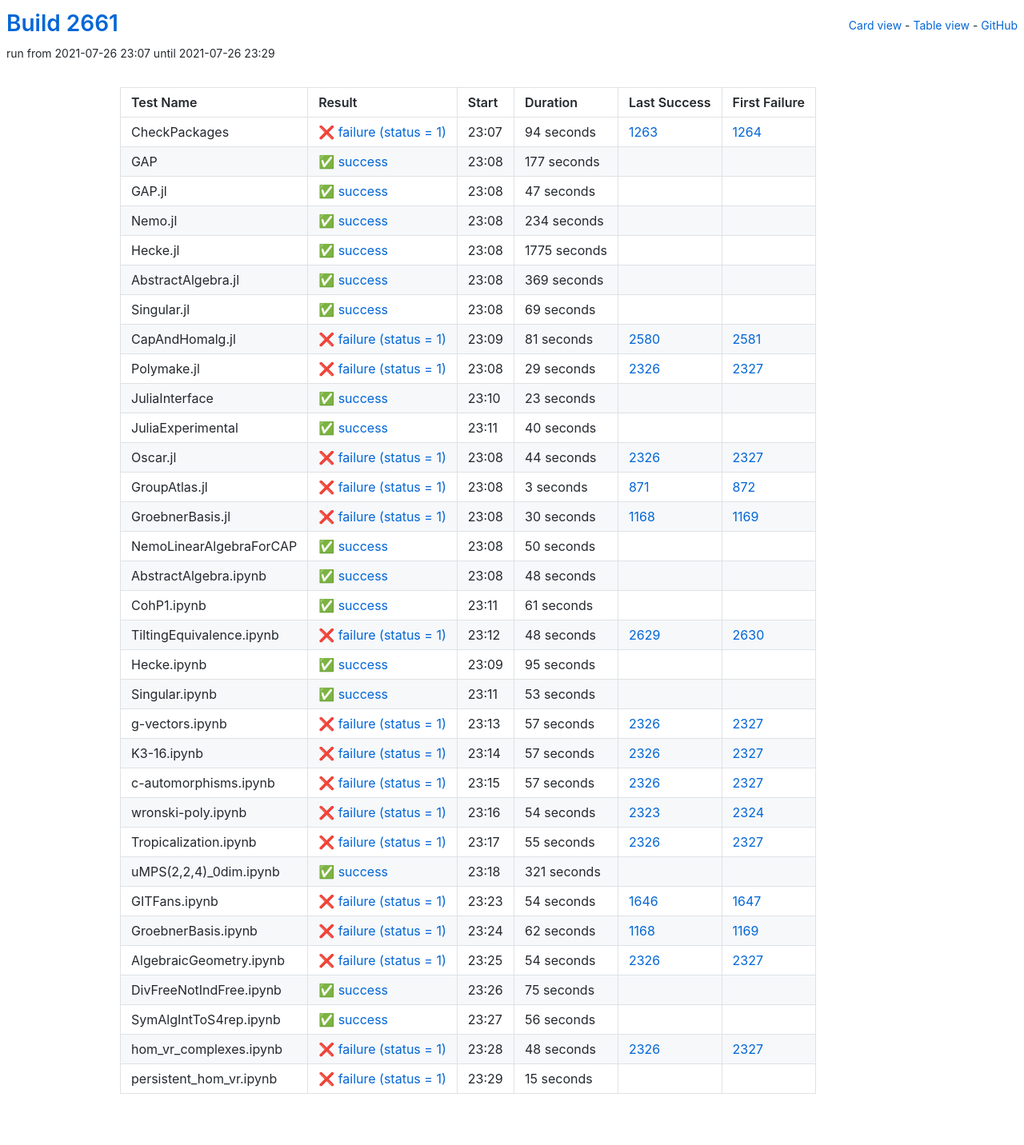
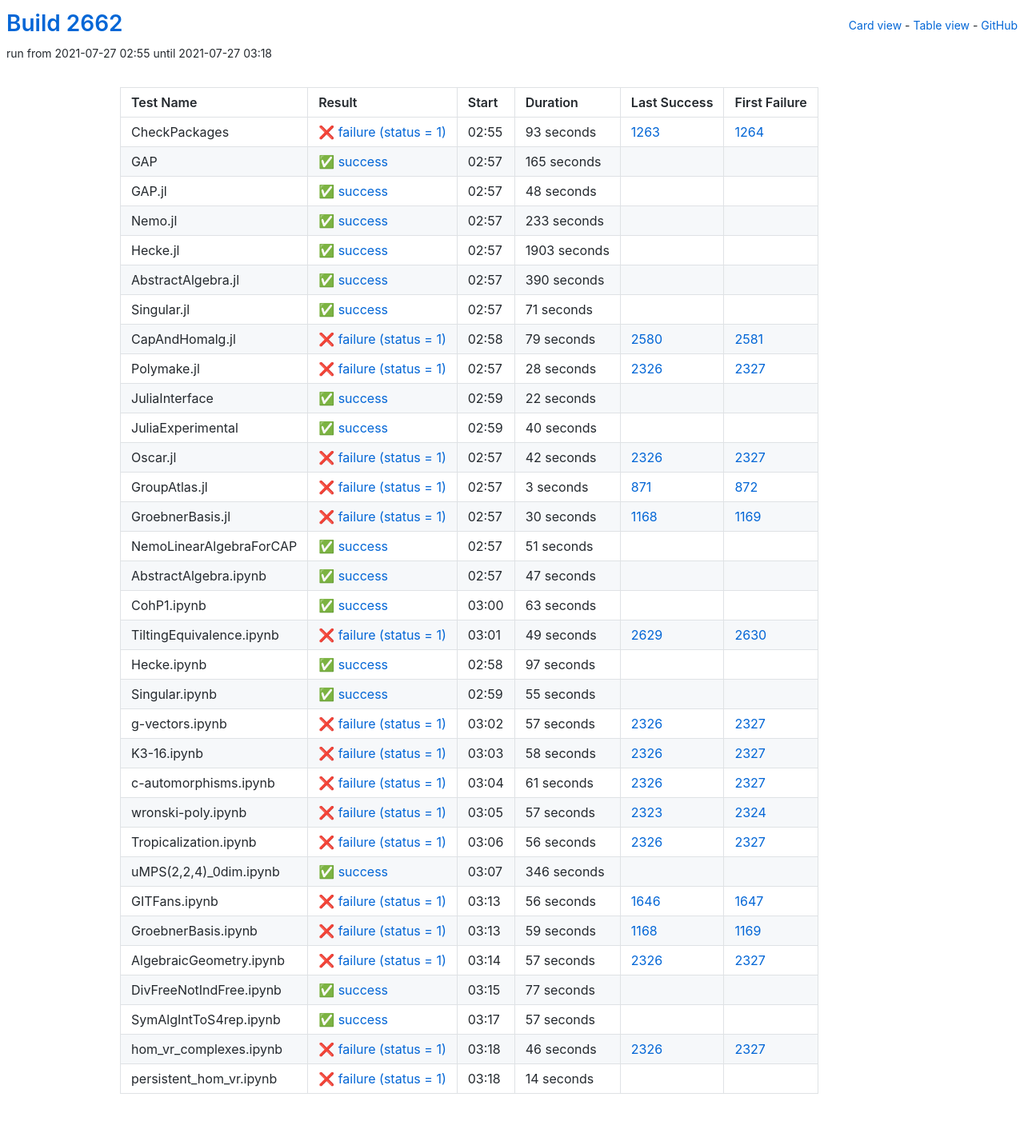
Before and after one commit to oscar-system/oscar-ci-status-stable, a Jekyll site: the page built from table.html, in a window 1280 px wide. Shown: the whole page at 80% size. Built offline with Jekyll 4.4.1, drawn with Linux system fonts in a browser that asks for light colours.

Commit message:
Build #2662

```diff
--- a/_data/ci.yml
+++ b/_data/ci.yml
@@ -1,6 +1,6 @@
 ---
-build: 2661
-build_url: https://oscarci.mathematik.uni-kl.de/job/oscar-stable/2661/
+build: 2662
+build_url: https://oscarci.mathematik.uni-kl.de/job/oscar-stable/2662/
 job: oscar-stable
 organization: oscar-system
 repo: oscar-ci-status-stable
@@ -8,128 +8,128 @@ repourl: https://github.com/oscar-system/oscar-ci-status-stable
 tests:
 - name: CheckPackages
   id: checkpackages
-  log: https://oscarci.mathematik.uni-kl.de/job/oscar-stable/2661/artifact/logs/build-2661/CheckPackages.log
-  start: 2021-07-26 23:07
+  log: https://oscarci.mathematik.uni-kl.de/job/oscar-stable/2662/artifact/logs/build-2662/CheckPackages.log
+  start: 2021-07-27 02:55
   success: false
   exitcode: 1
   status: failure
-  duration: 94
+  duration: 93
   last_success: 1263
   last_success_url: https://oscarci.mathematik.uni-kl.de/job/oscar-stable/1263/
   first_failure: 1264
   first_failure_url: https://oscarci.mathematik.uni-kl.de/job/oscar-stable/1264/
 - name: GAP
   id: gap
-  log: https://oscarci.mathematik.uni-kl.de/job/oscar-stable/2661/artifact/logs/build-2661/GAP.log
-  start: 2021-07-26 23:08
+  log: https://oscarci.mathematik.uni-kl.de/job/oscar-stable/2662/artifact/logs/build-2662/GAP.log
+  start: 2021-07-27 02:57
   success: true
   exitcode: 0
   status: success
-  duration: 177
+  duration: 165
   last_success: false
   last_success_url:
   first_failure: false
   first_failure_url:
 - name: GAP.jl
   id: gap-jl
-  log: https://oscarci.mathematik.uni-kl.de/job/oscar-stable/2661/artifact/logs/build-2661/GAP.jl.log
-  start: 2021-07-26 23:08
+  log: https://oscarci.mathematik.uni-kl.de/job/oscar-stable/2662/artifact/logs/build-2662/GAP.jl.log
+  start: 2021-07-27 02:57
   success: true
   exitcode: 0
   status: success
-  duration: 47
+  duration: 48
   last_success: false
   last_success_url:
   first_failure: false
   first_failure_url:
 - name: Nemo.jl
   id: nemo-jl
-  log: https://oscarci.mathematik.uni-kl.de/job/oscar-stable/2661/artifact/logs/build-2661/Nemo.jl.log
-  start: 2021-07-26 23:08
+  log: https://oscarci.mathematik.uni-kl.de/job/oscar-stable/2662/artifact/logs/build-2662/Nemo.jl.log
+  start: 2021-07-27 02:57
   success: true
   exitcode: 0
   status: success
-  duration: 234
+  duration: 233
   last_success: false
   last_success_url:
   first_failure: false
   first_failure_url:
 - name: Hecke.jl
   id: hecke-jl
-  log: https://oscarci.mathematik.uni-kl.de/job/oscar-stable/2661/artifact/logs/build-2661/Hecke.jl.log
-  start: 2021-07-26 23:08
+  log: https://oscarci.mathematik.uni-kl.de/job/oscar-stable/2662/artifact/logs/build-2662/Hecke.jl.log
+  start: 2021-07-27 02:57
   success: true
   exitcode: 0
   status: success
-  duration: 1775
+  duration: 1903
   last_success: false
   last_success_url:
   first_failure: false
   first_failure_url:
 - name: AbstractAlgebra.jl
   id: abstractalgebra-jl
-  log: https://oscarci.mathematik.uni-kl.de/job/oscar-stable/2661/artifact/logs/build-2661/AbstractAlgebra.jl.log
-  start: 2021-07-26 23:08
+  log: https://oscarci.mathematik.uni-kl.de/job/oscar-stable/2662/artifact/logs/build-2662/AbstractAlgebra.jl.log
+  start: 2021-07-27 02:57
   success: true
   exitcode: 0
   status: success
-  duration: 369
+  duration: 390
   last_success: false
   last_success_url:
   first_failure: false
   first_failure_url:
 - name: Singular.jl
   id: singular-jl
-  log: https://oscarci.mathematik.uni-kl.de/job/oscar-stable/2661/artifact/logs/build-2661/Singular.jl.log
-  start: 2021-07-26 23:08
+  log: https://oscarci.mathematik.uni-kl.de/job/oscar-stable/2662/artifact/logs/build-2662/Singular.jl.log
+  start: 2021-07-27 02:57
   success: true
   exitcode: 0
   status: success
-  duration: 69
+  duration: 71
   last_success: false
   last_success_url:
   first_failure: false
   first_failure_url:
 - name: CapAndHomalg.jl
   id: capandhomalg-jl
-  log: https://oscarci.mathematik.uni-kl.de/job/oscar-stable/2661/artifact/logs/build-2661/CapAndHomalg.jl.log
-  start: 2021-07-26 23:09
+  log: https://oscarci.mathematik.uni-kl.de/job/oscar-stable/2662/artifact/logs/build-2662/CapAndHomalg.jl.log
+  start: 2021-07-27 02:58
   success: false
   exitcode: 1
   status: failure
-  duration: 81
+  duration: 79
   last_success: 2580
   last_success_url: https://oscarci.mathematik.uni-kl.de/job/oscar-stable/2580/
   first_failure: 2581
   first_failure_url: https://oscarci.mathematik.uni-kl.de/job/oscar-stable/2581/
 - name: Polymake.jl
   id: polymake-jl
-  log: https://oscarci.mathematik.uni-kl.de/job/oscar-stable/2661/artifact/logs/build-2661/Polymake.jl.log
-  start: 2021-07-26 23:08
+  log: https://oscarci.mathematik.uni-kl.de/job/oscar-stable/2662/artifact/logs/build-2662/Polymake.jl.log
+  start: 2021-07-27 02:57
   success: false
   exitcode: 1
   status: failure
-  duration: 29
+  duration: 28
   last_success: 2326
   last_success_url: https://oscarci.mathematik.uni-kl.de/job/oscar-stable/2326/
   first_failure: 2327
   first_failure_url: https://oscarci.mathematik.uni-kl.de/job/oscar-stable/2327/
 - name: JuliaInterface
   id: juliainterface
-  log: https://oscarci.mathematik.uni-kl.de/job/oscar-stable/2661/artifact/logs/build-2661/JuliaInterface.log
-  start: 2021-07-26 23:10
+  log: https://oscarci.mathematik.uni-kl.de/job/oscar-stable/2662/artifact/logs/build-2662/JuliaInterface.log
+  start: 2021-07-27 02:59
   success: true
   exitcode: 0
   status: success
-  duration: 23
+  duration: 22
   last_success: false
   last_success_url:
   first_failure: false
   first_failure_url:
 - name: JuliaExperimental
   id: juliaexperimental
-  log: https://oscarci.mathematik.uni-kl.de/job/oscar-stable/2661/artifact/logs/build-2661/JuliaExperimental.log
-  start: 2021-07-26 23:11
+  log: https://oscarci.mathematik.uni-kl.de/job/oscar-stable/2662/artifact/logs/build-2662/JuliaExperimental.log
+  start: 2021-07-27 02:59
   success: true
   exitcode: 0
   status: success
@@ -140,20 +140,20 @@ tests:
   first_failure_url:
 - name: Oscar.jl
   id: oscar-jl
-  log: https://oscarci.mathematik.uni-kl.de/job/oscar-stable/2661/artifact/logs/build-2661/Oscar.jl.log
-  start: 2021-07-26 23:08
+  log: https://oscarci.mathematik.uni-kl.de/job/oscar-stable/2662/artifact/logs/build-2662/Oscar.jl.log
+  start: 2021-07-27 02:57
   success: false
   exitcode: 1
   status: failure
-  duration: 44
+  duration: 42
   last_success: 2326
   last_success_url: https://oscarci.mathematik.uni-kl.de/job/oscar-stable/2326/
   first_failure: 2327
   first_failure_url: https://oscarci.mathematik.uni-kl.de/job/oscar-stable/2327/
 - name: GroupAtlas.jl
   id: groupatlas-jl
-  log: https://oscarci.mathematik.uni-kl.de/job/oscar-stable/2661/artifact/logs/build-2661/GroupAtlas.jl.log
-  start: 2021-07-26 23:08
+  log: https://oscarci.mathematik.uni-kl.de/job/oscar-stable/2662/artifact/logs/build-2662/GroupAtlas.jl.log
+  start: 2021-07-27 02:57
   success: false
   exitcode: 1
   status: failure
@@ -164,8 +164,8 @@ tests:
   first_failure_url: https://oscarci.mathematik.uni-kl.de/job/oscar-stable/872/
 - name: GroebnerBasis.jl
   id: groebnerbasis-jl
-  log: https://oscarci.mathematik.uni-kl.de/job/oscar-stable/2661/artifact/logs/build-2661/GroebnerBasis.jl.log
-  start: 2021-07-26 23:08
+  log: https://oscarci.mathematik.uni-kl.de/job/oscar-stable/2662/artifact/logs/build-2662/GroebnerBasis.jl.log
+  start: 2021-07-27 02:57
   success: false
   exitcode: 1
   status: failure
@@ -176,80 +176,80 @@ tests:
   first_failure_url: https://oscarci.mathematik.uni-kl.de/job/oscar-stable/1169/
 - name: NemoLinearAlgebraForCAP
   id: nemolinearalgebraforcap
-  log: https://oscarci.mathematik.uni-kl.de/job/oscar-stable/2661/artifact/logs/build-2661/NemoLinearAlgebraForCAP.log
-  start: 2021-07-26 23:08
+  log: https://oscarci.mathematik.uni-kl.de/job/oscar-stable/2662/artifact/logs/build-2662/NemoLinearAlgebraForCAP.log
+  start: 2021-07-27 02:57
   success: true
   exitcode: 0
   status: success
-  duration: 50
+  duration: 51
   last_success: false
   last_success_url:
   first_failure: false
   first_failure_url:
 - name: AbstractAlgebra.ipynb
   id: abstractalgebra-ipynb
-  log: https://oscarci.mathematik.uni-kl.de/job/oscar-stable/2661/artifact/logs/build-2661/AbstractAlgebra.ipynb.log
-  start: 2021-07-26 23:08
+  log: https://oscarci.mathematik.uni-kl.de/job/oscar-stable/2662/artifact/logs/build-2662/AbstractAlgebra.ipynb.log
+  start: 2021-07-27 02:57
   success: true
   exitcode: 0
   status: success
-  duration: 48
+  duration: 47
   last_success: false
   last_success_url:
   first_failure: false
   first_failure_url:
 - name: CohP1.ipynb
   id: cohp1-ipynb
-  log: https://oscarci.mathematik.uni-kl.de/job/oscar-stable/2661/artifact/logs/build-2661/CohP1.ipynb.log
-  start: 2021-07-26 23:11
+  log: https://oscarci.mathematik.uni-kl.de/job/oscar-stable/2662/artifact/logs/build-2662/CohP1.ipynb.log
+  start: 2021-07-27 03:00
   success: true
   exitcode: 0
   status: success
-  duration: 61
+  duration: 63
   last_success: false
   last_success_url:
   first_failure: false
   first_failure_url:
 - name: TiltingEquivalence.ipynb
   id: tiltingequivalence-ipynb
-  log: https://oscarci.mathematik.uni-kl.de/job/oscar-stable/2661/artifact/logs/build-2661/TiltingEquivalence.ipynb.log
-  start: 2021-07-26 23:12
+  log: https://oscarci.mathematik.uni-kl.de/job/oscar-stable/2662/artifact/logs/build-2662/TiltingEquivalence.ipynb.log
+  start: 2021-07-27 03:01
   success: false
   exitcode: 1
   status: failure
-  duration: 48
+  duration: 49
   last_success: 2629
   last_success_url: https://oscarci.mathematik.uni-kl.de/job/oscar-stable/2629/
   first_failure: 2630
   first_failure_url: https://oscarci.mathematik.uni-kl.de/job/oscar-stable/2630/
 - name: Hecke.ipynb
   id: hecke-ipynb
-  log: https://oscarci.mathematik.uni-kl.de/job/oscar-stable/2661/artifact/logs/build-2661/Hecke.ipynb.log
-  start: 2021-07-26 23:09
+  log: https://oscarci.mathematik.uni-kl.de/job/oscar-stable/2662/artifact/logs/build-2662/Hecke.ipynb.log
+  start: 2021-07-27 02:58
   success: true
   exitcode: 0
   status: success
-  duration: 95
+  duration: 97
   last_success: false
   last_success_url:
   first_failure: false
   first_failure_url:
 - name: Singular.ipynb
   id: singular-ipynb
-  log: https://oscarci.mathematik.uni-kl.de/job/oscar-stable/2661/artifact/logs/build-2661/Singular.ipynb.log
-  start: 2021-07-26 23:11
+  log: https://oscarci.mathematik.uni-kl.de/job/oscar-stable/2662/artifact/logs/build-2662/Singular.ipynb.log
+  start: 2021-07-27 02:59
   success: true
   exitcode: 0
   status: success
-  duration: 53
+  duration: 55
   last_success: false
   last_success_url:
   first_failure: false
   first_failure_url:
 - name: g-vectors.ipynb
   id: g-vectors-ipynb
-  log: https://oscarci.mathematik.uni-kl.de/job/oscar-stable/2661/artifact/logs/build-2661/g-vectors.ipynb.log
-  start: 2021-07-26 23:13
+  log: https://oscarci.mathematik.uni-kl.de/job/oscar-stable/2662/artifact/logs/build-2662/g-vectors.ipynb.log
+  start: 2021-07-27 03:02
   success: false
   exitcode: 1
   status: failure
@@ -260,8 +260,92 @@ tests:
   first_failure_url: https://oscarci.mathematik.uni-kl.de/job/oscar-stable/2327/
 - name: K3-16.ipynb
   id: k3-16-ipynb
-  log: https://oscarci.mathematik.uni-kl.de/job/oscar-stable/2661/artifact/logs/build-2661/K3-16.ipynb.log
-  start: 2021-07-26 23:14
+  log: https://oscarci.mathematik.uni-kl.de/job/oscar-stable/2662/artifact/logs/build-2662/K3-16.ipynb.log
+  start: 2021-07-27 03:03
+  success: false
+  exitcode: 1
+  status: failure
+  duration: 58
+  last_success: 2326
+  last_success_url: https://oscarci.mathematik.uni-kl.de/job/oscar-stable/2326/
+  first_failure: 2327
+  first_failure_url: https://oscarci.mathematik.uni-kl.de/job/oscar-stable/2327/
+- name: c-automorphisms.ipynb
+  id: c-automorphisms-ipynb
+  log: https://oscarci.mathematik.uni-kl.de/job/oscar-stable/2662/artifact/logs/build-2662/c-automorphisms.ipynb.log
+  start: 2021-07-27 03:04
+  success: false
+  exitcode: 1
+  status: failure
+  duration: 61
+  last_success: 2326
+  last_success_url: https://oscarci.mathematik.uni-kl.de/job/oscar-stable/2326/
+  first_failure: 2327
+  first_failure_url: https://oscarci.mathematik.uni-kl.de/job/oscar-stable/2327/
+- name: wronski-poly.ipynb
+  id: wronski-poly-ipynb
+  log: https://oscarci.mathematik.uni-kl.de/job/oscar-stable/2662/artifact/logs/build-2662/wronski-poly.ipynb.log
+  start: 2021-07-27 03:05
+  success: false
+  exitcode: 1
+  status: failure
+  duration: 57
+  last_success: 2323
+  last_success_url: https://oscarci.mathematik.uni-kl.de/job/oscar-stable/2323/
+  first_failure: 2324
+  first_failure_url: https://oscarci.mathematik.uni-kl.de/job/oscar-stable/2324/
+- name: Tropicalization.ipynb
+  id: tropicalization-ipynb
+  log: https://oscarci.mathematik.uni-kl.de/job/oscar-stable/2662/artifact/logs/build-2662/Tropicalization.ipynb.log
+  start: 2021-07-27 03:06
+  success: false
+  exitcode: 1
+  status: failure
+  duration: 56
+  last_success: 2326
+  last_success_url: https://oscarci.mathematik.uni-kl.de/job/oscar-stable/2326/
+  first_failure: 2327
+  first_failure_url: https://oscarci.mathematik.uni-kl.de/job/oscar-stable/2327/
+- name: uMPS(2,2,4)_0dim.ipynb
+  id: umps-2-2-4-0dim-ipynb
+  log: https://oscarci.mathematik.uni-kl.de/job/oscar-stable/2662/artifact/logs/build-2662/uMPS-2-2-4-_0dim.ipynb.log
+  start: 2021-07-27 03:07
+  success: true
+  exitcode: 0
+  status: success
+  duration: 346
+  last_success: false
+  last_success_url:
+  first_failure: false
+  first_failure_url:
+- name: GITFans.ipynb
+  id: gitfans-ipynb
+  log: https://oscarci.mathematik.uni-kl.de/job/oscar-stable/2662/artifact/logs/build-2662/GITFans.ipynb.log
+  start: 2021-07-27 03:13
+  success: false
+  exitcode: 1
+  status: failure
+  duration: 56
+  last_success: 1646
+  last_success_url: https://oscarci.mathematik.uni-kl.de/job/oscar-stable/1646/
+  first_failure: 1647
+  first_failure_url: https://oscarci.mathematik.uni-kl.de/job/oscar-stable/1647/
+- name: GroebnerBasis.ipynb
+  id: groebnerbasis-ipynb
+  log: https://oscarci.mathematik.uni-kl.de/job/oscar-stable/2662/artifact/logs/build-2662/GroebnerBasis.ipynb.log
+  start: 2021-07-27 03:13
+  success: false
+  exitcode: 1
+  status: failure
+  duration: 59
+  last_success: 1168
+  last_success_url: https://oscarci.mathematik.uni-kl.de/job/oscar-stable/1168/
+  first_failure: 1169
+  first_failure_url: https://oscarci.mathematik.uni-kl.de/job/oscar-stable/1169/
+- name: AlgebraicGeometry.ipynb
+  id: algebraicgeometry-ipynb
+  log: https://oscarci.mathematik.uni-kl.de/job/oscar-stable/2662/artifact/logs/build-2662/AlgebraicGeometry.ipynb.log
+  start: 2021-07-27 03:14
   success: false
   exitcode: 1
   status: failure
@@ -270,134 +354,50 @@ tests:
   last_success_url: https://oscarci.mathematik.uni-kl.de/job/oscar-stable/2326/
   first_failure: 2327
   first_failure_url: https://oscarci.mathematik.uni-kl.de/job/oscar-stable/2327/
-- name: c-automorphisms.ipynb
-  id: c-automorphisms-ipynb
-  log: https://oscarci.mathematik.uni-kl.de/job/oscar-stable/2661/artifact/logs/build-2661/c-automorphisms.ipynb.log
-  start: 2021-07-26 23:15
-  success: false
-  exitcode: 1
-  status: failure
-  duration: 57
-  last_success: 2326
-  last_success_url: https://oscarci.mathematik.uni-kl.de/job/oscar-stable/2326/
-  first_failure: 2327
-  first_failure_url: https://oscarci.mathematik.uni-kl.de/job/oscar-stable/2327/
-- name: wronski-poly.ipynb
-  id: wronski-poly-ipynb
-  log: https://oscarci.mathematik.uni-kl.de/job/oscar-stable/2661/artifact/logs/build-2661/wronski-poly.ipynb.log
-  start: 2021-07-26 23:16
-  success: false
-  exitcode: 1
-  status: failure
-  duration: 54
-  last_success: 2323
-  last_success_url: https://oscarci.mathematik.uni-kl.de/job/oscar-stable/2323/
-  first_failure: 2324
-  first_failure_url: https://oscarci.mathematik.uni-kl.de/job/oscar-stable/2324/
-- name: Tropicalization.ipynb
-  id: tropicalization-ipynb
-  log: https://oscarci.mathematik.uni-kl.de/job/oscar-stable/2661/artifact/logs/build-2661/Tropicalization.ipynb.log
-  start: 2021-07-26 23:17
-  success: false
-  exitcode: 1
-  status: failure
-  duration: 55
-  last_success: 2326
-  last_success_url: https://oscarci.mathematik.uni-kl.de/job/oscar-stable/2326/
-  first_failure: 2327
-  first_failure_url: https://oscarci.mathematik.uni-kl.de/job/oscar-stable/2327/
-- name: uMPS(2,2,4)_0dim.ipynb
-  id: umps-2-2-4-0dim-ipynb
-  log: https://oscarci.mathematik.uni-kl.de/job/oscar-stable/2661/artifact/logs/build-2661/uMPS-2-2-4-_0dim.ipynb.log
-  start: 2021-07-26 23:18
+- name: DivFreeNotIndFree.ipynb
+  id: divfreenotindfree-ipynb
+  log: https://oscarci.mathematik.uni-kl.de/job/oscar-stable/2662/artifact/logs/build-2662/DivFreeNotIndFree.ipynb.log
+  start: 2021-07-27 03:15
   success: true
   exitcode: 0
   status: success
-  duration: 321
-  last_success: false
-  last_success_url:
-  first_failure: false
-  first_failure_url:
-- name: GITFans.ipynb
-  id: gitfans-ipynb
-  log: https://oscarci.mathematik.uni-kl.de/job/oscar-stable/2661/artifact/logs/build-2661/GITFans.ipynb.log
-  start: 2021-07-26 23:23
-  success: false
-  exitcode: 1
-  status: failure
-  duration: 54
-  last_success: 1646
-  last_success_url: https://oscarci.mathematik.uni-kl.de/job/oscar-stable/1646/
-  first_failure: 1647
-  first_failure_url: https://oscarci.mathematik.uni-kl.de/job/oscar-stable/1647/
-- name: GroebnerBasis.ipynb
-  id: groebnerbasis-ipynb
-  log: https://oscarci.mathematik.uni-kl.de/job/oscar-stable/2661/artifact/logs/build-2661/GroebnerBasis.ipynb.log
-  start: 2021-07-26 23:24
-  success: false
-  exitcode: 1
-  status: failure
-  duration: 62
-  last_success: 1168
-  last_success_url: https://oscarci.mathematik.uni-kl.de/job/oscar-stable/1168/
-  first_failure: 1169
-  first_failure_url: https://oscarci.mathematik.uni-kl.de/job/oscar-stable/1169/
-- name: AlgebraicGeometry.ipynb
-  id: algebraicgeometry-ipynb
-  log: https://oscarci.mathematik.uni-kl.de/job/oscar-stable/2661/artifact/logs/build-2661/AlgebraicGeometry.ipynb.log
-  start: 2021-07-26 23:25
-  success: false
-  exitcode: 1
-  status: failure
-  duration: 54
-  last_success: 2326
-  last_success_url: https://oscarci.mathematik.uni-kl.de/job/oscar-stable/2326/
-  first_failure: 2327
-  first_failure_url: https://oscarci.mathematik.uni-kl.de/job/oscar-stable/2327/
-- name: DivFreeNotIndFree.ipynb
-  id: divfreenotindfree-ipynb
-  log: https://oscarci.mathematik.uni-kl.de/job/oscar-stable/2661/artifact/logs/build-2661/DivFreeNotIndFree.ipynb.log
-  start: 2021-07-26 23:26
-  success: true
-  exitcode: 0
-  status: success
-  duration: 75
+  duration: 77
   last_success: false
   last_success_url:
   first_failure: false
   first_failure_url:
 - name: SymAlgIntToS4rep.ipynb
   id: symalginttos4rep-ipynb
-  log: https://oscarci.mathematik.uni-kl.de/job/oscar-stable/2661/artifact/logs/build-2661/SymAlgIntToS4rep.ipynb.log
-  start: 2021-07-26 23:27
+  log: https://oscarci.mathematik.uni-kl.de/job/oscar-stable/2662/artifact/logs/build-2662/SymAlgIntToS4rep.ipynb.log
+  start: 2021-07-27 03:17
   success: true
   exitcode: 0
   status: success
-  duration: 56
+  duration: 57
   last_success: false
   last_success_url:
   first_failure: false
   first_failure_url:
 - name: hom_vr_complexes.ipynb
   id: hom-vr-complexes-ipynb
-  log: https://oscarci.mathematik.uni-kl.de/job/oscar-stable/2661/artifact/logs/build-2661/hom_vr_complexes.ipynb.log
-  start: 2021-07-26 23:28
+  log: https://oscarci.mathematik.uni-kl.de/job/oscar-stable/2662/artifact/logs/build-2662/hom_vr_complexes.ipynb.log
+  start: 2021-07-27 03:18
   success: false
   exitcode: 1
   status: failure
-  duration: 48
+  duration: 46
   last_success: 2326
   last_success_url: https://oscarci.mathematik.uni-kl.de/job/oscar-stable/2326/
   first_failure: 2327
   first_failure_url: https://oscarci.mathematik.uni-kl.de/job/oscar-stable/2327/
 - name: persistent_hom_vr.ipynb
   id: persistent-hom-vr-ipynb
-  log: https://oscarci.mathematik.uni-kl.de/job/oscar-stable/2661/artifact/logs/build-2661/persistent_hom_vr.ipynb.log
-  start: 2021-07-26 23:29
+  log: https://oscarci.mathematik.uni-kl.de/job/oscar-stable/2662/artifact/logs/build-2662/persistent_hom_vr.ipynb.log
+  start: 2021-07-27 03:18
   success: false
   exitcode: 1
   status: failure
-  duration: 15
+  duration: 14
   last_success: false
   last_success_url:
   first_failure: false
```
Also changed, not shown: README.md.
